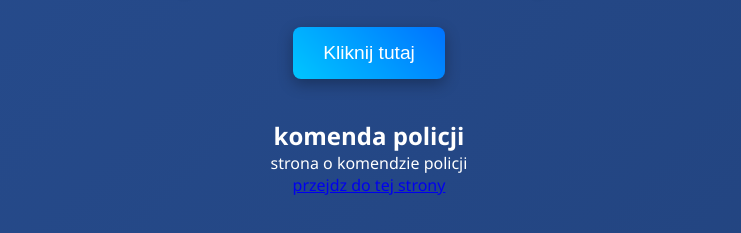
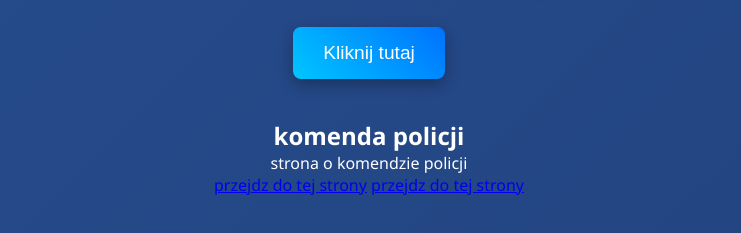
Before and after one commit to sztywniak59/sztywniak59.github.io, a plain HTML site: page index.html in a window 1280 px wide. Shown: the part 331-564 px from the top of the page, without its empty margins (271-1012 px from the left). Drawn offline with Linux system fonts and the light colour scheme.

Commit message:
Update index.html

```diff
--- a/index.html
+++ b/index.html
@@ -99,6 +99,7 @@
     <h2>komenda policji</h2
      <p>strona o komendzie policji</p>
     <a href="sztywniaczek.html">przejdz do tej strony</a>
+    <a href="kropka.html">przejdz do tej strony</a>
 </section>
 </body>
 </html>
```
